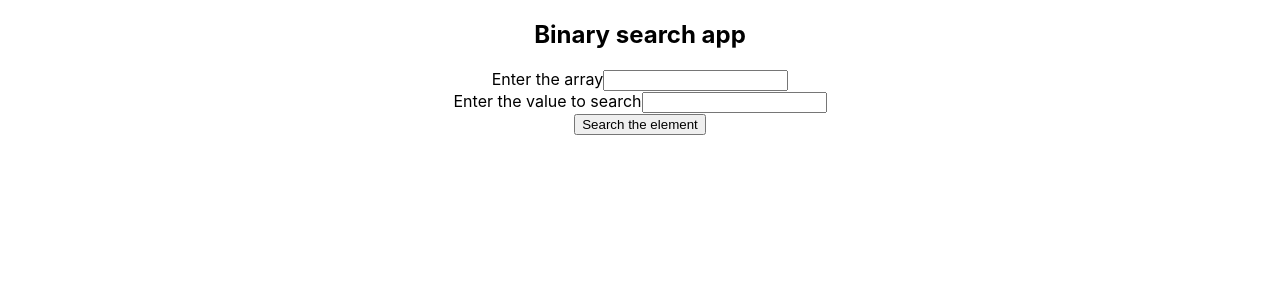
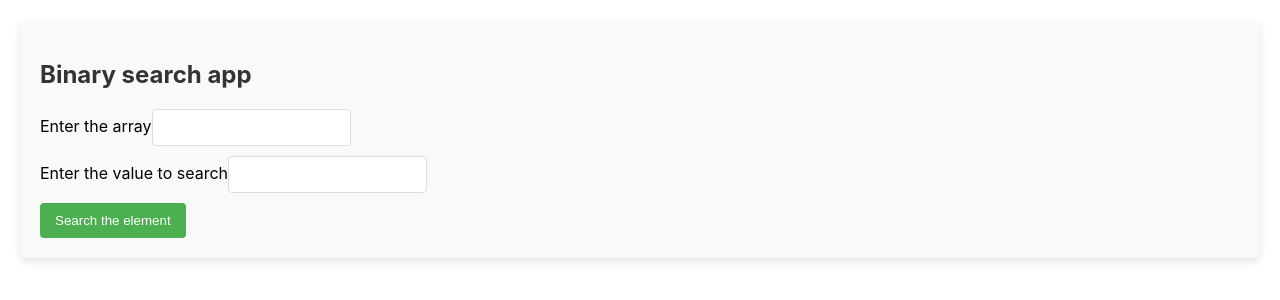
Before and after one commit to MIDUNRAJL2000/bubblesor, a React (Create React App) app in the folder bubb/: page / in a window 1280 px wide. Shown: the top 300 px of the page. Built offline with nearby package versions, Linux system fonts and the light colour scheme.

Commit message:
commited

```diff
--- a/bubb/src/App.css
+++ b/bubb/src/App.css
@@ -1,40 +1,60 @@
-.App {
-  text-align: center;
+.heading {
+  margin: 20px;
+  padding: 20px;
+  border-radius: 8px;
+  box-shadow: 0 4px 8px rgba(0, 0, 0, 0.1);
+  background-color: #f9f9f9;
 }
 
-.App-logo {
-  height: 40vmin;
-  pointer-events: none;
+h2 {
+  color: #333;
 }
 
-@media (prefers-reduced-motion: no-preference) {
-  .App-logo {
-    animation: App-logo-spin infinite 20s linear;
+input {
+  margin-bottom: 10px;
+  padding: 10px;
+  border: 1px solid #ddd;
+  border-radius: 4px;
+}
+
+.highlight {
+  color: #ff7b00; /* Highlight color for the middle element */
+}
+
+button {
+  background-color: #4caf50;
+  color: #fff;
+  padding: 10px 15px;
+  border: none;
+  border-radius: 4px;
+  cursor: pointer;
+  transition: background-color 0.3s ease;
+}
+
+button:hover {
+  background-color: #45a049;
+}
+
+.found {
+  color: #008000; /* Color for indicating the found element */
+}
+
+.not-found {
+  color: #ff0000; /* Color for indicating the not found message */
+}
+
+/* Animation for search result */
+@keyframes fadeIn {
+  from {
+    opacity: 0;
+  }
+  to {
+    opacity: 1;
   }
 }
-.bold {
-  color: green;
-}
-.App-header {
-  background-color: #282c34;
-  min-height: 100vh;
-  display: flex;
-  flex-direction: column;
-  align-items: center;
-  justify-content: center;
-  font-size: calc(10px + 2vmin);
-  color: white;
+
+.result-message {
+  animation: fadeIn 0.5s ease;
 }
 
-.App-link {
-  color: #61dafb;
-}
-
-@keyframes App-logo-spin {
-  from {
-    transform: rotate(0deg);
-  }
-  to {
-    transform: rotate(360deg);
-  }
-}
+/* Optional: Add more styles as needed */
--- a/bubb/src/components/BinarySearch.js
+++ b/bubb/src/components/BinarySearch.js
@@ -1,18 +1,123 @@
+// import React, { useState } from "react";
+
+// function BinarySearch() {
+//   const [inputArray, setInputArray] = useState("");
+//   const [searchElement, setSearchElement] = useState("");
+//   const [resultIndex, setResultIndex] = useState(null);
+//   const [searchState, setSearchState] = useState(null);
+
+//   const binarySearch = (arr, target) => {
+//     let leftIndex = 0;
+//     let rightIndex = arr.length - 1;
+
+//     const searchSteps = [];
+
+//     while (leftIndex <= rightIndex) {
+//       const mid = Math.floor((leftIndex + rightIndex) / 2);
+
+//       searchSteps.push({
+//         leftIndex,
+//         rightIndex,
+//         mid,
+//       });
+
+//       if (arr[mid] === target) {
+//         setResultIndex(mid);
+//         setSearchState(searchSteps);
+//         return mid;
+//       } else if (arr[mid] < target) {
+//         leftIndex = mid + 1;
+//       } else {
+//         rightIndex = mid - 1;
+//       }
+//     }
+
+//     setResultIndex(-1);
+//     setSearchState(searchSteps);
+//     return -1;
+//   };
+
+//   const onSearch = () => {
+//     const array = inputArray.split(",").map((num) => parseInt(num.trim(), 10));
+//     const index = binarySearch(array, parseInt(searchElement, 10));
+//     setResultIndex(index);
+//   };
+
+//   return (
+//     <div className="heading">
+//       <h2>Binary search app</h2>
+//       <div>
+//         <label htmlFor="inputArray">Enter the array</label>
+//         <input
+//           type="text"
+//           id="inputArray"
+//           value={inputArray}
+//           onChange={(e) => setInputArray(e.target.value)}
+//         />
+//       </div>
+//       <div>
+//         <label htmlFor="searchElement">Enter the value to search</label>
+//         <input
+//           type="text"
+//           id="searchElement"
+//           value={searchElement}
+//           onChange={(e) => setSearchElement(e.target.value)}
+//         />
+//       </div>
+//       <button onClick={onSearch}>Search the element</button>
+//       <div>
+//         <span> {inputArray && <h4>Array : {inputArray} </h4>} </span>
+//         {searchState && (
+//           <div>
+//             {searchState.map((step, index) => (
+//               <p key={index}>
+//                 Iteration {index + 1}: Left Index={step.leftIndex}, Right Index=
+//                 {step.rightIndex}, Mid Value={step.mid}
+//               </p>
+//             ))}
+//           </div>
+//         )}
+//         {resultIndex != null ? (
+//           resultIndex !== -1 ? (
+//             <p className="bold">Element found at index: {resultIndex}</p>
+//           ) : (
+//             <p>There is no element found in the array</p>
+//           )
+//         ) : null}
+//       </div>
+//     </div>
+//   );
+// }
+
+// export default BinarySearch;
+
 import React, { useState } from "react";
+import BinaryVisualiztion from "./BinaryVisualization";
 
 function BinarySearch() {
   const [inputArray, setInputArray] = useState("");
   const [searchElement, setSearchElement] = useState("");
   const [resultIndex, setResultIndex] = useState(null);
+  const [searchState, setSearchState] = useState(null);
 
   const binarySearch = (arr, target) => {
     let leftIndex = 0;
     let rightIndex = arr.length - 1;
 
-    while (leftIndex < rightIndex) {
+    const searchSteps = [];
+
+    while (leftIndex <= rightIndex) {
       const mid = Math.floor((leftIndex + rightIndex) / 2);
 
+      searchSteps.push({
+        leftIndex,
+        rightIndex,
+        mid,
+      });
+
       if (arr[mid] === target) {
+        setResultIndex(mid);
+        setSearchState(searchSteps);
         return mid;
       } else if (arr[mid] < target) {
         leftIndex = mid + 1;
@@ -20,6 +125,9 @@ function BinarySearch() {
         rightIndex = mid - 1;
       }
     }
+
+    setResultIndex(-1);
+    setSearchState(searchSteps);
     return -1;
   };
 
@@ -53,6 +161,7 @@ function BinarySearch() {
       <button onClick={onSearch}>Search the element</button>
       <div>
         <span> {inputArray && <h4>Array : {inputArray} </h4>} </span>
+        {searchState && <BinaryVisualiztion searchState={searchState} />}
         {resultIndex != null ? (
           resultIndex !== -1 ? (
             <p className="bold">Element found at index: {resultIndex}</p>
--- /dev/null
+++ b/bubb/src/components/BinaryVisualization.js
@@ -0,0 +1,16 @@
+import React from "react";
+
+function BinaryVisualiztion({ searchState }) {
+  return (
+    <div>
+      {searchState.map((step, index) => (
+        <p key={index}>
+          Iteration {index + 1}: Left Index={step.leftIndex}, Right Index=
+          {step.rightIndex}, Mid Value={step.mid}
+        </p>
+      ))}
+    </div>
+  );
+}
+
+export default BinaryVisualiztion;
```
